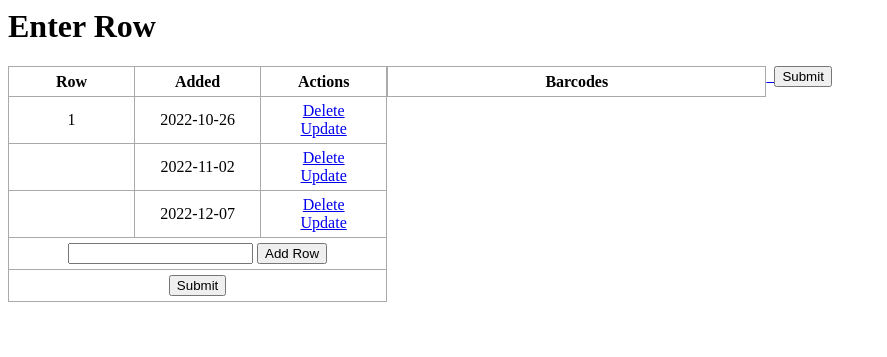
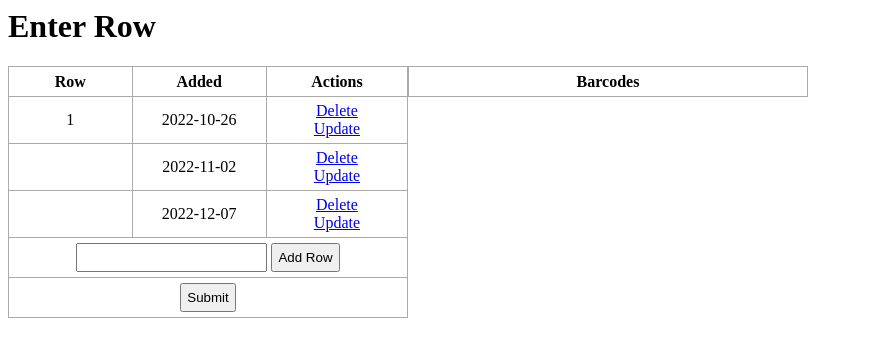
Before and after one commit to wliang13/BarcodeScanner, a Flask app: template templates/index2.html in a window 1280 px wide. Shown: the top 357 px of the page, without its empty margins (0-887 px from the left). Run offline with Flask 2, Linux system fonts and the light colour scheme; the template is opened without the code that fills it: values that come from a table or form of the project are taken from there, others are empty; data comes from the database, SQL or seed files in the repository.

Commit message:
Update index2.html

```diff
--- a/templates/index2.html
+++ b/templates/index2.html
@@ -3,7 +3,7 @@
         margin: 0 auto;
         border: 1px solid #aaa;
         border-collapse: collapse;
-        width: 30%;
+        width: 400px;
         text-align: center;
     }
     th {
@@ -45,7 +45,7 @@
                         <tr>
                             <td colspan="4">
                                 <a href="/video_page" type="none">
-                                    <button>Submit</button>
+                                    <button style="padding: 5px">Submit</button>
                                 </a>
                             </td>
                         </tr>
@@ -53,8 +53,8 @@
                     <tfoot>
                         <tr>
                             <td colspan="4"><form action="/" method="POST" style="margin: 0 auto">
-                                <input type="text" name="content">
-                                <input type="submit" value="Add Row">
+                                <input type="text" name="content" style="padding: 5px">
+                                <input type="submit" value="Add Row" style="padding: 5px">
                                 </form>
                             </td>
                         </tr>
@@ -72,11 +72,6 @@
                     {% endfor %}
                 </table>
             </div>
-
-        <a href="/video_page" type="none">
-            &ensp;<button>Submit</button>
-        </a>
-    </div>
 </body>
 
     <!--<form action="/" method="POST" style="margin: 0 auto">
```
